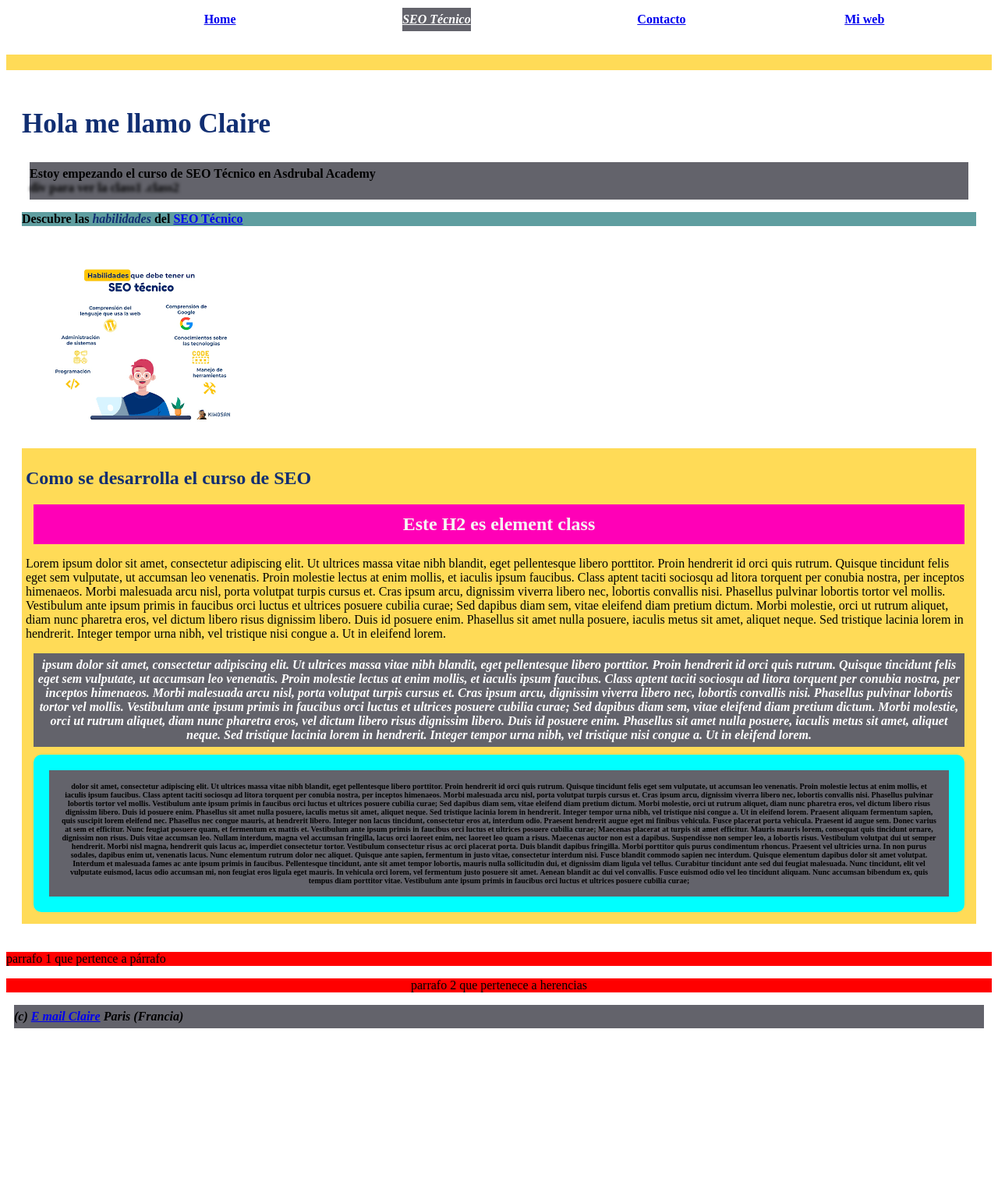
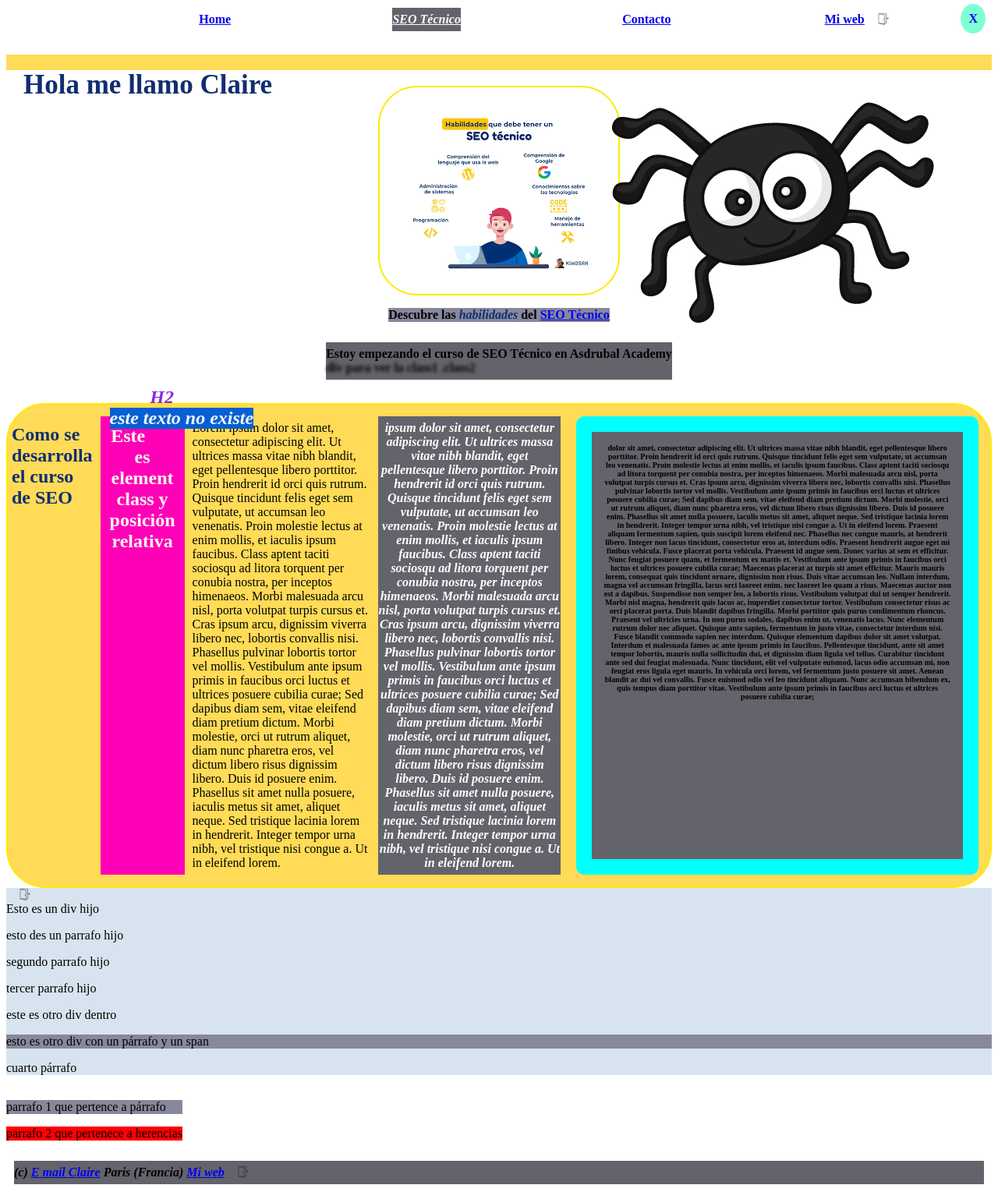
Before and after one commit to agenceglobal/claire, a PHP site: page / in a window 1280 px wide. Shown: the whole page at 78% size. Before the commit the page ends 1319 px from the top, so only its background shows below. Run offline with PHP 8.4, Linux system fonts and the light colour scheme.

Commit message:
ejercicio 05 css parte 2
Algunos selectores no los he podido incluir en la hoja de estilo porque no me funcionaban, están incluidos como style en el propio fichero. En el ejercicio complementario he llegado al nivel 9 pero he tardado una hora😂, el décimo no lo he conseguido

```diff
--- a/css/estilo.css
+++ b/css/estilo.css
@@ -1,3 +1,22 @@
+.cerrar {
+    position: fixed;
+    top: 5px;
+    right: 16px;
+    background: aquamarine;
+    padding: 10px;
+    border-radius: 50%;
+    font-weight: bold;
+    color: blue;
+    cursor: pointer;
+}
+a[href^="https:"]{
+    padding-right: 2em;
+    background-image: url(/imagenes/salida.png);
+    background-repeat: no-repeat;
+    z-index: 10;
+    background-size: 1em;
+    background-position-x: right;
+}
 nav>ul {
     list-style: none;
     display: flex;
@@ -9,6 +28,7 @@ nav>ul {
     margin: 0px;
     top: 0;
     height: 50px;
+    z-index: 10;
 }
 body {
 margin-top: 70px;
@@ -78,5 +98,54 @@ margin-top: 70px;
     height: 10vh 100vw;
     width: 100vh 10vw;
 }
+.imagenfalsa {
+    height: 399px;
+    width: 399px;
+    background-color: rgb(231, 14, 101);
+    background-attachment: inherit;
+    background-size: 299px, 299px;
+    background-image: url(/imagenes/arana.png);
+    background-repeat: no-repeat;
+    background-position: center;
+    margin: 100px auto;
+    padding: 20px;
+    border: 5px solid black;
+}
+.opcionesimagen {
+    background-image: url(/imagenes/foto-perfil-sin-fondo.png);
+    height: 300px;
+    width: 1200px;
+    background-repeat: no-repeat;
+    background-color: aquamarine;
+    background-size: contain;
+    background-position: center;
+}
+.imagenbackground {
+    background: url(/imagenes/arana.png);
+    background-size: 2em;
+    background-repeat: no-repeat;
+    padding: 2.5em;
+    background-position-y: center;
+}
+[alt],[title]{
+    border: 2px solid rgb(255, 234, 0);
+    border-radius: 50px;
+}
+h2.intro ::after{
+    content:"este texto no existe" ;
+    background: #065fd4;
+    color: aliceblue;
+    display: block;
+    position: fixed;
+    background-position-y: bottom;
+}
+.divpadre {
+    background: #d7e4ef;
+}
+.parrafofirstletter p::first-letter {
+    color: crimson;
+}
+
+
 
 /* no afecta y no funciona pero sirve para poner cualquier duda*/
--- a/index.html
+++ b/index.html
@@ -7,13 +7,34 @@
         <!--Es mi primer ejercicio en html-->
         <title>Este es el ejercicio de Claire Hernández</title>
         <style>
-            .intro {
+::selection {
+    background: blue;
+    color:yellow
+}
+.cerrar {
+    position: fixed;
+    top: 5px;
+    right: 16px;
+    background: aquamarine;
+    padding: 10px;
+    border-radius: 50%;
+    font-weight: bold;
+    color: blue;
+    cursor: pointer;
+    z-index: 10;
+}
+.intro {
     background: rgb(99, 99, 107);
     margin: 10px;
     padding-top: 6px;
     padding-bottom: 6px;
 }
-#bannerhome {padding: 20px;
+#bannerhome {
+    padding: 20px;
+    display: flex;
+    align-items: center;
+    flex-direction: column-reverse;
+    justify-content: flex-end;
 }
 h2.intro {
     color: rgb(246, 250, 244)!important;
@@ -51,7 +72,45 @@ div .intro {
 .herencias p {
     background: red;
 }
-        </style>
+em {
+    position: relative;
+    bottom: 50px;
+    color: blueviolet;
+}
+.arana {
+    position: absolute;
+    top: 30px;
+    right: 50px;
+    z-index: -1;
+}
+h1 {
+    color: rgb(17, 46, 114);
+    font-size: 35px;
+    position: fixed;
+    top: 60px;
+    left: 30px;
+}
+.divflex{
+    background-color: rgb(255, 219, 87);
+    display: flex;
+    padding: 5px;
+    flex-wrap: nowrap;
+    flex-direction: row;
+    align-items: stretch;
+}
+.herencias {
+    display: inline-block;
+}
+.divpadre {
+    background: #d7e4ef;
+}
+p:first-child {
+    background: rgb(136, 136, 156);
+}
+.parrafofirstletter p:first-letter {
+    color: crimson;
+}
+         </style>
     </head>
 <body>
     <header>
@@ -62,21 +121,23 @@ div .intro {
             <li><a href="/contactar.html">Contacto</a></li>
             <li><a href="https://www.agenceglobalweb.com/" target="_blank">Mi web</a></li>
          </ul>
+         <div class="cerrar">X</div>
     </nav>
     </header>
    <section id="bannerhome">
-        <h1 style="color: rgb(17, 46, 114); font-size: 35px;">Hola me llamo Claire</h1>
+        <h1>Hola me llamo Claire</h1>
         <div class="intro">Estoy empezando el curso de SEO Técnico en Asdrubal Academy
             <div>div para ver la class1  .class2</div>
         </div>
         <div class="medidas">
         <p class="coma">Descubre las <b style="color: rgb(17, 46, 114); font-style: italic;">habilidades</b> del <a href="seo-tecnico.html">SEO Técnico</a></p>
         </div>
-        <img style="padding: 30px;" src="/imagenes/imagen-seo-tecnico.png" alt="habilidades del SEO Técnico">
-
-        <div style="background-color: rgb(255, 219, 87); padding: 5px;" title="este div tiene un background amarillo">
+        <img style="padding: 30px; z-index: -2;" src="/imagenes/imagen-seo-tecnico.png" alt="habilidades del SEO Técnico">
+    </section>
+    <section id="cuerpo">
+        <div class="divflex" title="este div tiene un background amarillo">
             <h2 style="color: rgb(17, 46, 114);">Como se desarrolla el curso de SEO</h2>
-            <h2 class="intro"style="color: rgb(17, 46, 114);">Este H2 es element class</h2>
+            <h2 class="intro"style="color: rgb(17, 46, 114);">Este <em>H2</em> es element class y posición relativa</h2>
             <p>Lorem ipsum dolor sit amet, consectetur adipiscing elit. Ut ultrices massa vitae nibh blandit, eget pellentesque libero porttitor. Proin hendrerit id orci quis rutrum. Quisque tincidunt felis eget sem vulputate, ut accumsan leo venenatis. Proin molestie lectus at enim mollis, et iaculis ipsum faucibus. Class aptent taciti sociosqu ad litora torquent per conubia nostra, per inceptos himenaeos. Morbi malesuada arcu nisl, porta volutpat turpis cursus et. Cras ipsum arcu, dignissim viverra libero nec, lobortis convallis nisi.
 
             Phasellus pulvinar lobortis tortor vel mollis. Vestibulum ante ipsum primis in faucibus orci luctus et ultrices posuere cubilia curae; Sed dapibus diam sem, vitae eleifend diam pretium dictum. Morbi molestie, orci ut rutrum aliquet, diam nunc pharetra eros, vel dictum libero risus dignissim libero. Duis id posuere enim. Phasellus sit amet nulla posuere, iaculis metus sit amet, aliquet neque. Sed tristique lacinia lorem in hendrerit. Integer tempor urna nibh, vel tristique nisi congue a.
@@ -97,6 +158,19 @@ div .intro {
 
              In non purus sodales, dapibus enim ut, venenatis lacus. Nunc elementum rutrum dolor nec aliquet. Quisque ante sapien, fermentum in justo vitae, consectetur interdum nisi. Fusce blandit commodo sapien nec interdum. Quisque elementum dapibus dolor sit amet volutpat. Interdum et malesuada fames ac ante ipsum primis in faucibus. Pellentesque tincidunt, ante sit amet tempor lobortis, mauris nulla sollicitudin dui, et dignissim diam ligula vel tellus. Curabitur tincidunt ante sed dui feugiat malesuada. Nunc tincidunt, elit vel vulputate euismod, lacus odio accumsan mi, non feugiat eros ligula eget mauris. In vehicula orci lorem, vel fermentum justo posuere sit amet. Aenean blandit ac dui vel convallis. Fusce euismod odio vel leo tincidunt aliquam. Nunc accumsan bibendum ex, quis tempus diam porttitor vitae. Vestibulum ante ipsum primis in faucibus orci luctus et ultrices posuere cubilia curae;</p>
         </div>
+        <img class="arana" src="/imagenes/arana.png">
+        <div class="divpadre">
+            <a href="https://www.agenceglobalweb.com/"></a>
+            <div class="parrafofirstletter">Esto es un div hijo</div>
+            <p>esto des un parrafo hijo</p>
+            <p>segundo parrafo hijo</p>
+            <p>tercer parrafo hijo</p>
+            <div>
+                <div>este es otro div dentro</div>
+                <div><p>esto es otro div con un párrafo y un <span>span</span></p></div>
+            </div>
+                <p>cuarto párrafo</p>
+        </div>
     </section>
     <div class="herencias">
         <div class="parrafo"><p>parrafo 1 que pertence a párrafo</p>
@@ -107,6 +181,7 @@ div .intro {
     <address class="intro">
     (c) <a href="mailto:clairehernandezespin@gmail.com">E mail Claire</a>
      Paris (Francia)
+     <a href="https://www.agenceglobalweb.com/" target="_blank">Mi web</a>
     </address>
 </footer>
 </body>
```
Also changed, not shown: contactar.html (+7 -1 lines), seo-tecnico.html (+20 -4 lines), imagenes/arana.png (added), imagenes/chateau.png (added), imagenes/foto-perfil-sin-fondo.png (added), imagenes/salida.png (added), 1 other file.
